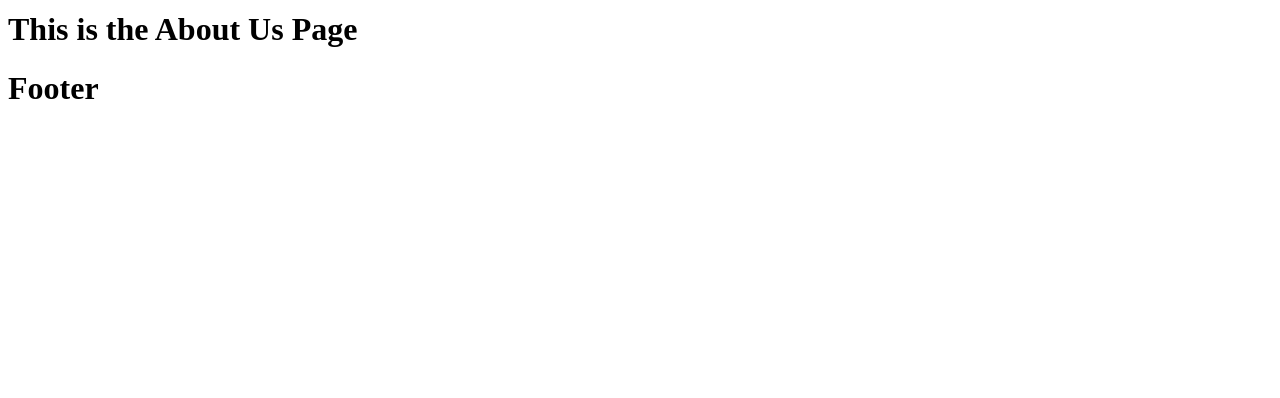
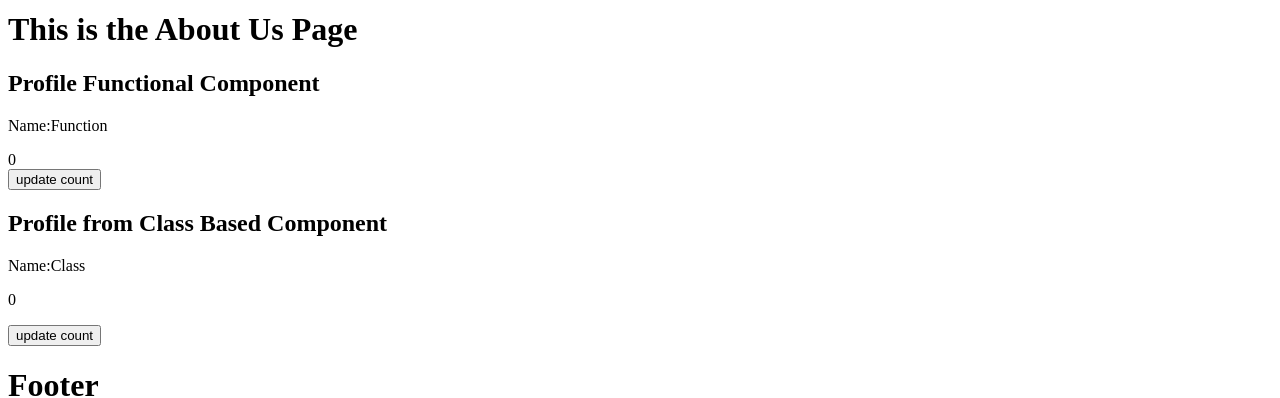
Before and after one commit to yashkpal1711/namaste-react, a React (Vite) app: page /about in a window 1280 px wide. Shown: the part 324-722 px from the top of the page. Built offline with nearby package versions, Linux system fonts and the light colour scheme.

Commit message:
learned about functional and class based component

```diff
--- a/src/components/AboutUs.jsx
+++ b/src/components/AboutUs.jsx
@@ -1,9 +1,14 @@
 import React from "react";
+import { Outlet } from "react-router-dom";
+import Profile from "./Profile";
+import ProfileClass from "./ProfileClass";
 
 const AboutUs = () => {
   return (
     <div>
       <h1>This is the About Us Page</h1>
+      <Profile name={"Function"}/>
+      <ProfileClass name={"Class"}/>
     </div>
   );
 };
--- /dev/null
+++ b/src/components/Profile.jsx
@@ -0,0 +1,22 @@
+import React, { useState } from "react";
+
+const Profile = (props) => {
+  var [count, setCount] = useState(0);
+  return (
+    <div>
+      <h2>Profile Functional Component</h2>
+      <p>Name:{props.name}</p>
+      {count}
+      <br />
+      <button
+        onClick={() => {
+          setCount(count + 1);
+        }}
+      >
+        update count
+      </button>
+    </div>
+  );
+};
+
+export default Profile;
--- /dev/null
+++ b/src/components/ProfileClass.jsx
@@ -0,0 +1,30 @@
+import React from "react";
+
+class ProfileClass extends React.Component {
+  constructor(props) {
+    super(props);
+    this.state = {
+      count: 0,
+    };
+  }
+  render() {
+    return (
+      <div>
+        <h2>Profile from Class Based Component</h2>
+        <p>Name:{this.props.name}</p>
+        <p>{this.state.count}</p>
+        <button
+          onClick={() => {
+            this.setState({
+              count: this.state.count + 1,
+            });
+          }}
+        >
+          update count
+        </button>
+      </div>
+    );
+  }
+}
+
+export default ProfileClass;
```
